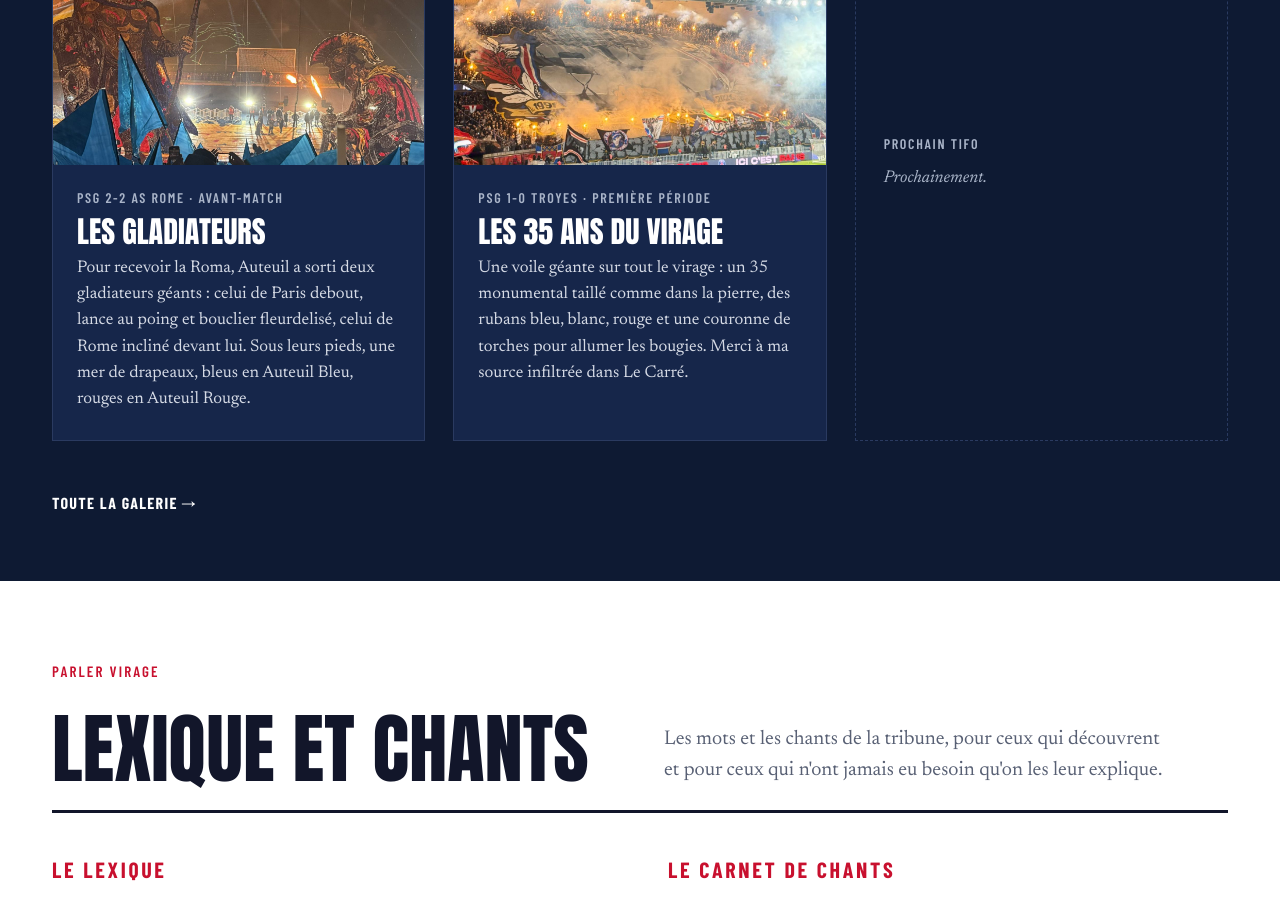
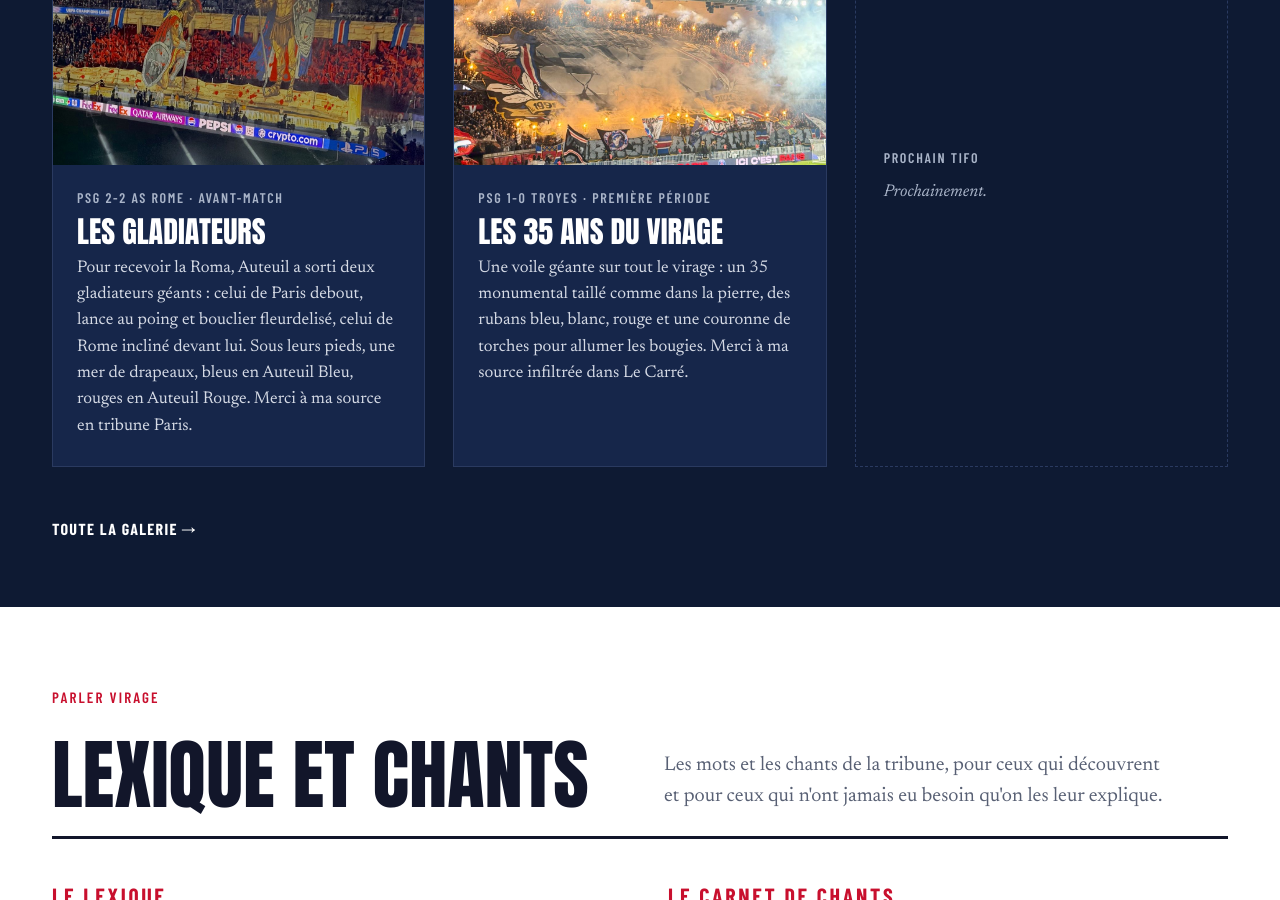
Before and after one commit to vudauteuil/vudauteuil.github.io, a Jekyll site: the page built from index.html, in a window 1280 px wide and 900 px high, scrolled down 2829 px. Built offline with Jekyll 4.4.1, drawn with Linux system fonts in a browser that asks for light colours.

Commit message:
Galerie des tifos : photo des gladiateurs vue de la tribune Paris
Co-Authored-By: Claude Opus 5.5 <noreply@anthropic.com>
Claude-Session: https://claude.ai/code/session_017uyQ5igFGFkccSe4FHhHgn

```diff
--- a/_data/tifos.yml
+++ b/_data/tifos.yml
@@ -3,13 +3,15 @@ tifos:
     affiche: Gladiateurs
     match: PSG 2-2 AS Rome
     moment: Avant-match
-    photo: /assets/images/tifo-gladiateurs-psg-rome.jpg
-    alt: "Deux gladiateurs géants dressés dans le Virage Auteuil, au-dessus d'une mer de drapeaux bleus. À gauche, le gladiateur de Paris, debout, lance au poing et bouclier fleurdelisé. À droite, le gladiateur de Rome, incliné devant lui. Au fond, la pelouse du Parc des Princes, les flammes et les faisceaux de lumière de l'avant-match."
+    photo: /assets/images/tifo-gladiateurs-tribune-paris.jpg
+    alt: "Le Virage Auteuil vu depuis la tribune Paris, avant PSG-Rome. Sur une voile géante qui imite le mur d'une arène, deux gladiateurs : à droite, celui de Paris, debout, doré, casque à cimier bleu blanc rouge, lance au poing et bouclier fleurdelisé ; à gauche, celui de Rome, un genou à terre devant lui. Autour, une marée de drapeaux rouges et des drapeaux aux couleurs du PSG accrochés au mur."
     description: >-
       Pour recevoir la Roma, Auteuil a sorti deux gladiateurs géants : celui
       de Paris debout, lance au poing et bouclier fleurdelisé, celui de Rome
       incliné devant lui. Sous leurs pieds, une mer de drapeaux, bleus en
       Auteuil Bleu, rouges en Auteuil Rouge.
+
+      Merci à ma source en tribune Paris.
   - titre: Les 35 ans du virage
     affiche: 35 ans
     match: PSG 1-0 Troyes
```
Also changed, not shown: assets/images/tifo-gladiateurs-tribune-paris.jpg (added).
